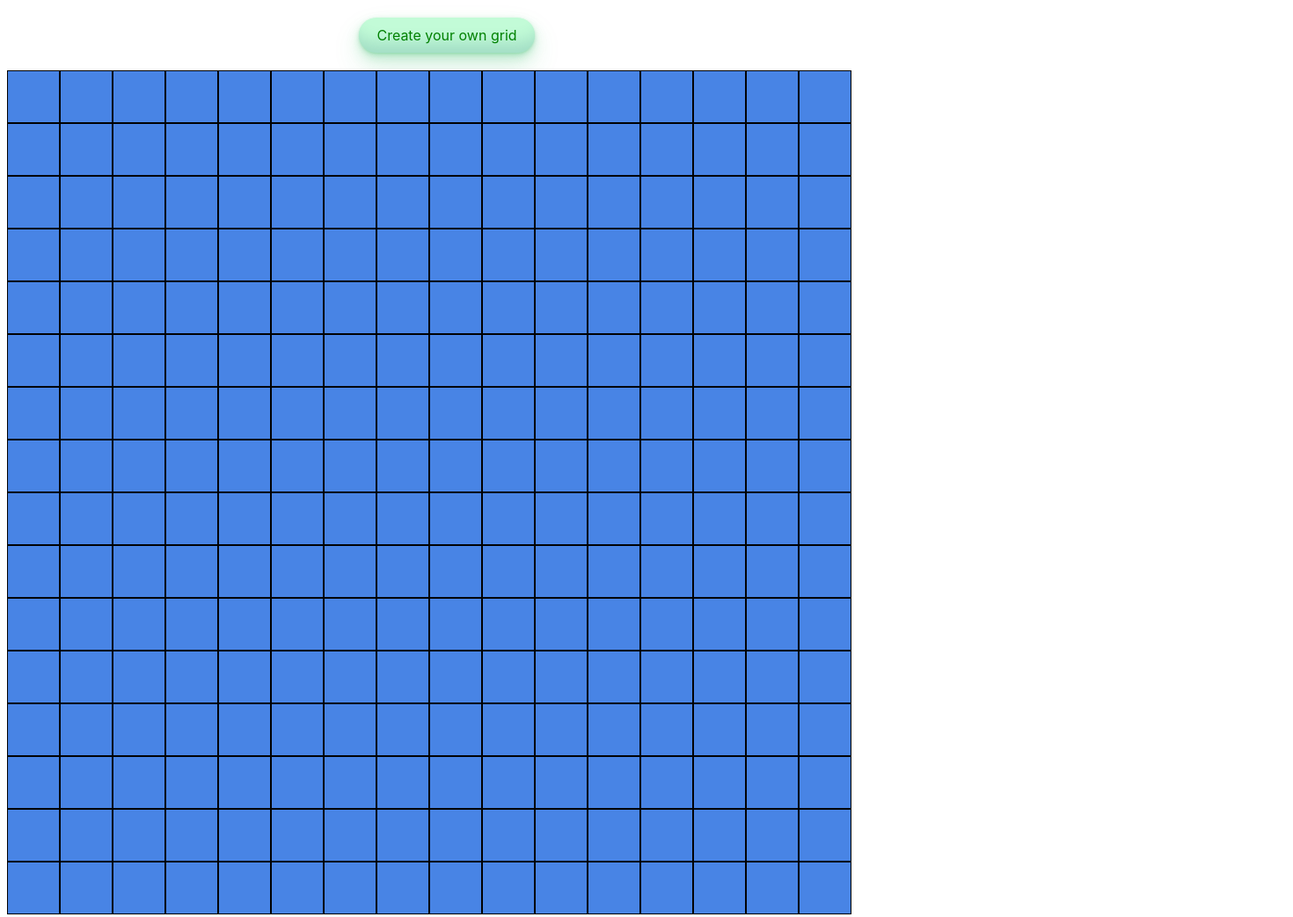
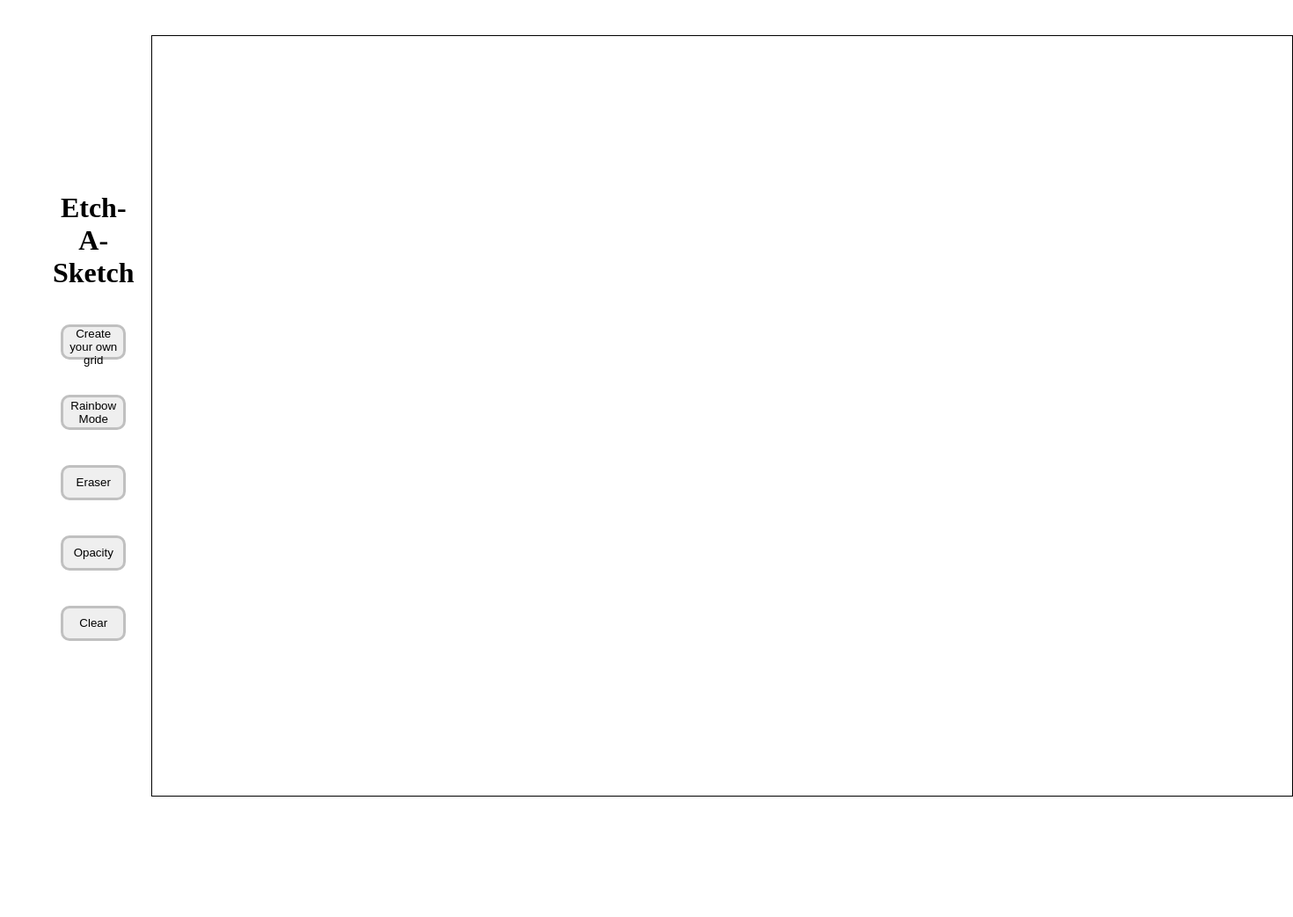
Before and after one commit to Valex99/etch-a-sketch, a plain HTML site: page index.html in a window 1280 px wide. Shown: the whole page at 88% size, 1470 px wide, since content can reach past the window. After the commit the page ends 946 px from the top, so only its background shows below. Drawn offline with Linux system fonts and the light colour scheme.

Commit message:
Improved UI design and added menu with option buttons for better user experience in Etch-a-Sketch project

```diff
--- a/index.html
+++ b/index.html
@@ -1,18 +1,31 @@
 <!DOCTYPE html>
 <html lang="en">
   <head>
-    <meta charset="UTF-8">
-    <meta name="viewport" content="width=device-width, initial-scale=1.0">
+    <meta charset="UTF-8" />
+    <meta name="viewport" content="width=device-width, initial-scale=1.0" />
     <title>Etch A Sketch</title>
-    <link rel="stylesheet" href="style.css">
+    <link rel="stylesheet" href="style.css" />
   </head>
   <body>
+    <div class="menu-section">
+      <h1>Etch-A-Sketch</h1>
       <div class="button-div">
-        <button class="customize-button">Create your own grid</button>
+        <button class="custom-grid btn">Create your own grid</button>
       </div>
-    <div class="container">
-
+      <div class="button-div">
+        <button class="rainbow btn">Rainbow Mode</button>
       </div>
+      <div class="button-div">
+        <button class="eraser btn">Eraser</button>
+      </div>
+      <div class="button-div">
+        <button class="opacity btn">Opacity</button>
+      </div>
+      <div class="button-div">
+        <button class="clear btn">Clear</button>
+      </div>
+    </div>
+    <div class="sketchpad-section"></div>
   </body>
   <script src="script.js"></script>
 </html>
--- a/script.js
+++ b/script.js
@@ -1,64 +1,83 @@
-const container = document.querySelector('.container');
-const childDiv = document.createElement('div');
-const newSquare = document.createElement('div');
+const sketchpad = document.querySelector(".sketchpad-section");
+const createGridButton = document.querySelector(".custom-grid");
+const clear = document.querySelector(".clear");
+const rainbow = document.querySelector(".rainbow");
 
+// Create grid 16x16 function
+function createDefaultGrid() {
+  for (let i = 0; i < 16; i++) {
+    for (let j = 0; j < 16; j++) {
+      const defaultSquare = document.createElement("div");
+      defaultSquare.classList.add("default-square");
+      sketchpad.appendChild(defaultSquare);
+    }
+  }
+  // Select every element on 16x16 grid
+  const allDefaultSquares = document.querySelectorAll(".default-square");
+  allDefaultSquares.forEach((defaultSquare) => {
+    defaultSquare.addEventListener("mouseenter", () => {
+      defaultSquare.style.backgroundColor = "gray";
+    });
+  });
+}
+// Function call for default grid to be created
+createDefaultGrid();
 
-for (let i = 0; i < 16; i++) {
-    for(let j = 0; j < 16; j++) {
-        const childDiv = document.createElement('div');
-        childDiv.classList.add('child-div');
-        container.appendChild(childDiv);
+//  Get input from the user for custom grid
+createGridButton.addEventListener("click", function () {
+  let newGrid;
+  do {
+    newGrid = parseInt(prompt("Enter the number of squares per side: "));
+  } while (newGrid <= 0 || newGrid > 100);
+  deleteGrid();
+  createCustomGrid(newGrid);
+});
+
+// Clear grid button
+clear.addEventListener("click", function () {
+  deleteGrid();
+  // This will have to be modified (default grid or custom?)
+  createDefaultGrid();
+});
+
+// Function for creating new custom grid
+function createCustomGrid(newGrid) {
+  let widthSingleElement = 1296 / newGrid;
+  let heightSingleElement = 862 / newGrid;
+
+  for (let i = 0; i < newGrid; i++) {
+    for (let j = 0; j < newGrid; j++) {
+      const newSquare = document.createElement("div");
+      newSquare.classList.add("new-square");
+      newSquare.style.width = widthSingleElement + "px";
+      newSquare.style.height = heightSingleElement + "px";
+      newSquare.style.border = "1px solid black";
+      newSquare.style.backgroundColor = "lightgreen";
+      sketchpad.appendChild(newSquare);
     }
+  }
+  stylingNewGrid();
+}
+
+function stylingNewGrid() {
+  const allNewSquares = document.querySelectorAll(".new-square");
+  allNewSquares.forEach((newSquare) => {
+    newSquare.addEventListener("mouseenter", () => {
+      // Create a variable here - user input
+      newSquare.style.backgroundColor = "orange";
+    });
+  });
 }
 
 
-const allChildDivs = document.querySelectorAll('.child-div');
+rainbow.addEventListener("click", function () {
 
 
-allChildDivs.forEach(childDiv => {
-    childDiv.addEventListener('mouseenter', () => {
-        childDiv.style.backgroundColor = "lightpink";
-    })
+
 });
 
-
-const btn = document.querySelector('.customize-button');
-
-
-btn.addEventListener('click', () => {
-    let width;
-    do {
-        width = parseInt(prompt('Enter the number of squares on each side: '));
-    }
-    while (width <= 0 || width > 100 /*|| isNaN(width)*/);
-
-    // Call function to delete entire grid
-    deleteGrid();
-    // Call function to create new grid
-    createCustomGrid(width);
-});
-
-
 function deleteGrid() {
-    while (container.firstChild) {
-        container.removeChild(container.firstChild);
-    }
+  while (sketchpad.firstChild) {
+    sketchpad.removeChild(sketchpad.firstChild);
+  }
 }
-
-
-function createCustomGrid(squaresPerSide) {
-    // Calculate border first to get the remining space (border is always 1px)
-    let remainingSpace = 960 - (squaresPerSide * 2)
-    let newWidth = remainingSpace / squaresPerSide;
-
-    for(let i = 0; i < squaresPerSide; i++) {
-        for(let j = 0; j < squaresPerSide; j++) {
-            const newSquare = document.createElement('div');
-            newSquare.classList.add('new-square');
-            newSquare.style.width = newWidth + 'px';
-            newSquare.style.height = newWidth + 'px';
-            newSquare.style.border = '1px solid black';
-            container.appendChild(newSquare);
-        }
-    }
-}
--- a/style.css
+++ b/style.css
@@ -1,55 +1,58 @@
-.container {
-    width: 960px;
-    height: 960px;
-    max-height: 960px;
-    min-height: 960px;
-    background-color: lightcoral;
+* {
+    margin: 0;
+    padding: 0;
+    box-sizing: border-box;
+
+}
+
+body {
+    display: flex;
+    align-items: center;
+    flex-shrink: 0;
+    justify-content: space-between;
+    padding: 40px;
+}
+
+.menu-section {
+    width: 450px;
+}
+
+.sketchpad-section {
+    width: 1298px;
+    height: 866px;
+    flex-shrink: 0;
+    background-color: rgb(0, 255, 170);
+
     display: flex;
     flex-wrap: wrap;
+    border: 1px solid black;
 }
 
-.child-div {
-    background-color: rgb(72, 132, 229);
-    width: 58px;
-    height: 58px;
-    border: 1px solid black;
-    min-width: 58px;
+.default-square {
+    background-color: rgb(255, 255, 255);
+    width: 81px;
+    height: 54px;
 }
 
 .button-div {
-    width: 960px;
-    height: 40px;
+    width: 100%;
+    height: 20%;
+    padding: 20px;
     display: flex;
     justify-content: center;
-    margin: 20px;
+
+
 }
 
-.new-square {
-    background-color: rgb(205, 216, 122);
+.btn {
+    width: 80%;
+    border: 3px solid silver;
+    border-radius: 10px;
+    height: 40px;
+
 }
 
-
-/* Button style imported*/
-.customize-button {
-  background-color: #c2fbd7;
-  border-radius: 100px;
-  box-shadow: rgba(34, 107, 125, 0.2) 0 -25px 18px -14px inset,rgba(44, 187, 99, .15) 0 1px 2px,rgba(44, 187, 99, .15) 0 2px 4px,rgba(44, 187, 99, .15) 0 4px 8px,rgba(44, 187, 99, .15) 0 8px 16px,rgba(44, 187, 99, .15) 0 16px 32px;
-  color: green;
-  cursor: pointer;
-  display: inline-block;
-  font-family: CerebriSans-Regular,-apple-system,system-ui,Roboto,sans-serif;
-  padding: 7px 20px;
-  text-align: center;
-  text-decoration: none;
-  transition: all 250ms;
-  border: 0;
-  font-size: 16px;
-  user-select: none;
-  -webkit-user-select: none;
-  touch-action: manipulation;
+h1 {
+    text-align: center;
+    padding: 20px;
 }
-
-.customize-button:hover {
-  box-shadow: rgba(0, 119, 167, 0.35) 0 -25px 18px -14px inset,rgba(44,187,99,.25) 0 1px 2px,rgba(44,187,99,.25) 0 2px 4px,rgba(44,187,99,.25) 0 4px 8px,rgba(44,187,99,.25) 0 8px 16px,rgba(44,187,99,.25) 0 16px 32px;
-  transform: scale(1.05) rotate(-1deg);
-}
```
Lines whose indentation alone changed are shown as unchanged.
